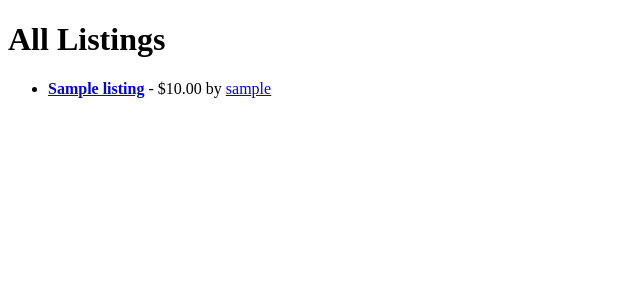
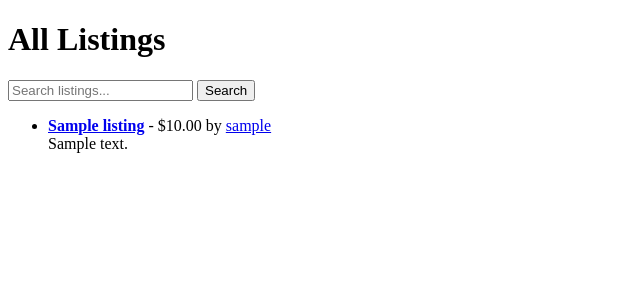
Before and after one commit to am-cid/hello-django, a Django app: page / in a window 1280 px wide. Shown: the part 26-326 px from the top of the page, without its empty margins (0-640 px from the left). Run offline with Django 5.2, Linux system fonts and the light colour scheme; tables that the repository leaves empty hold one stand-in row (values such as "Sample post"); parts of the project's set-up code (start-up, migrations or seed data) failed here and were passed over.

Commit message:
Feat/search query (#2)
* templates: add search in home page

* templates: highlight parts of listing name/description that matched the search query

```diff
--- a/simple_crud/listings/templates/listings/home.html
+++ b/simple_crud/listings/templates/listings/home.html
@@ -1,22 +1,40 @@
 {% extends "listings/base.html" %}
+{% load highlight %}
 
 {% block content %}
 <h1>All Listings</h1>
+
+<!-- search -->
+<form method="GET" action="{% url 'home' %}">
+    <input type="text" name="q" value="{{ query }}" placeholder="Search listings...">
+    <button type="submit">Search</button>
+</form>
+
+
+{% if listings %}
 <ul>
   {% for listing in listings %}
   <li>
     <strong>
-        <a href="{% url 'listing_detail' listing.pk %}">{{ listing.name }}</a>
-    </strong> - ${{ listing.price }}
-    by <a href="{% url 'profile' listing.seller.username %}">{{ listing.seller.username }}</a>
+      <a href="{% url 'listing_detail' listing.pk %}">{{ listing.name|highlight:query  }}</a>
+    </strong>
+    - ${{ listing.price }} by
+    <a href="{% url 'profile' listing.seller.username %}">{{ listing.seller.username }}</a>
+    <br />
+    {{ listing.description|highlight:query }}
     <br />
     {% if user.is_authenticated and user == listing.seller %}
       <a href="{% url 'listing_update' listing.pk %}">Edit</a> |
       <a href="{% url 'listing_delete' listing.pk %}">Delete</a>
     {% endif %}
-  </li><br>
+  </li>
+  <br />
   {% endfor %}
 </ul>
+{% else %}
+<p>No listings found</p>
+{% endif %}
+
 {% if user.is_authenticated %}
     <a href="{% url 'listing_create' %}">Create New Listing</a>
 {% endif %}
--- /dev/null
+++ b/simple_crud/listings/templatetags/highlight.py
@@ -0,0 +1,15 @@
+import re
+
+from django import template
+from django.utils.safestring import mark_safe
+
+register = template.Library()
+
+
+@register.filter
+def highlight(text, query):
+    if not query:
+        return text
+    query = query.strip()
+    pattern = re.compile(re.escape(query), re.IGNORECASE)
+    return mark_safe(pattern.sub(f"<mark>{query}</mark>", text))
--- a/simple_crud/listings/views.py
+++ b/simple_crud/listings/views.py
@@ -2,6 +2,7 @@ from django.contrib import messages
 from django.contrib.auth import authenticate, login, logout
 from django.contrib.auth.decorators import login_required
 from django.contrib.auth.models import User
+from django.db.models import Q
 from django.http import HttpRequest, HttpResponse
 from django.shortcuts import get_object_or_404, redirect, render
 
@@ -10,8 +11,14 @@ from .models import Listing
 
 
 def home(request: HttpRequest) -> HttpResponse:
-    listings = Listing.objects.all()
-    return render(request, "listings/home.html", {"listings": listings})
+    query = request.GET.get("q", "")
+    if query:
+        listings = Listing.objects.filter(
+            Q(name__icontains=query) | Q(description__icontains=query)
+        )
+    else:
+        listings = Listing.objects.all()
+    return render(request, "listings/home.html", {"listings": listings, "query": query})
 
 
 def profile(request: HttpRequest, username: str) -> HttpResponse:
```
Also changed, not shown: simple_crud/listings/templatetags/__init__.py (added).
